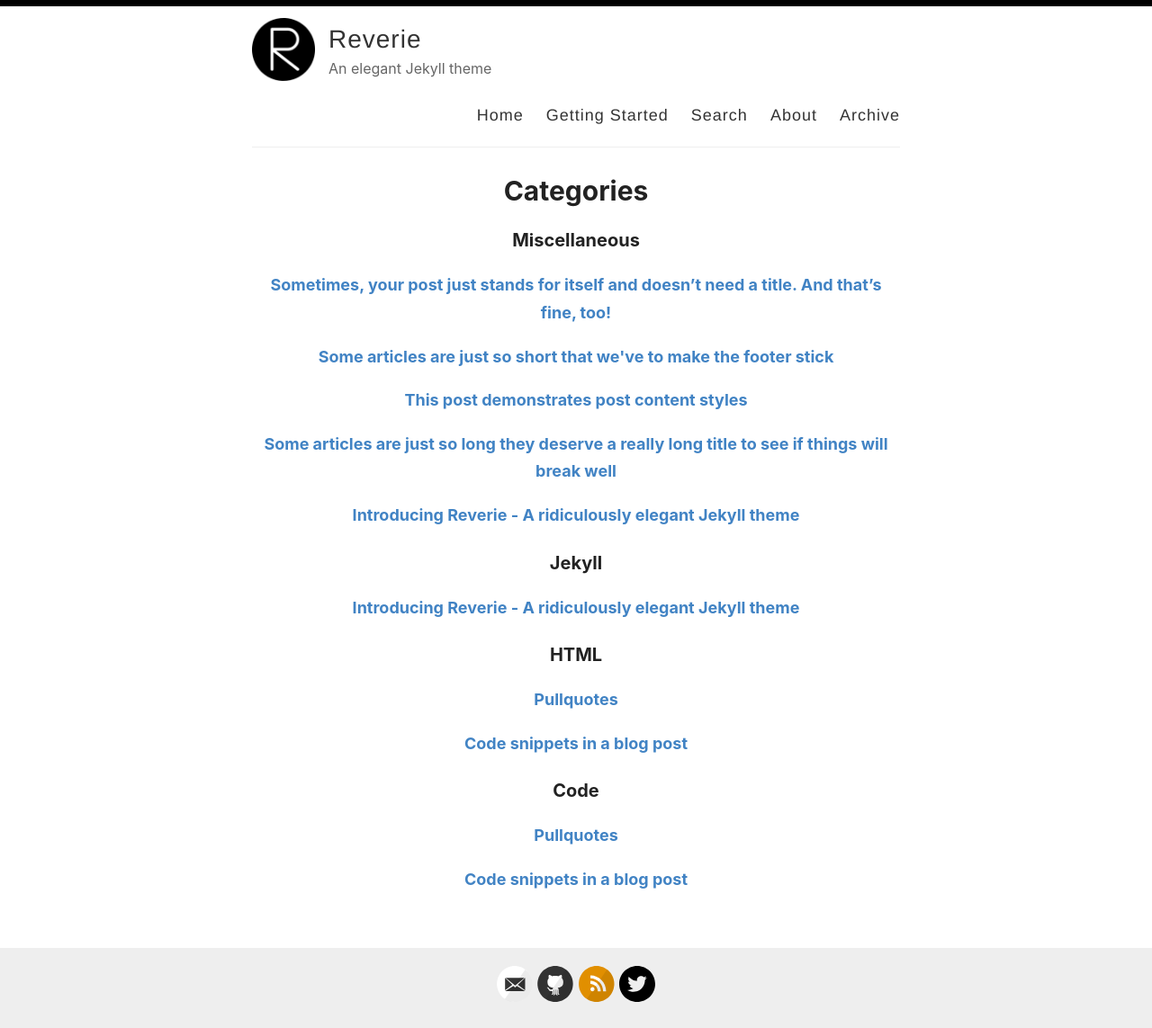
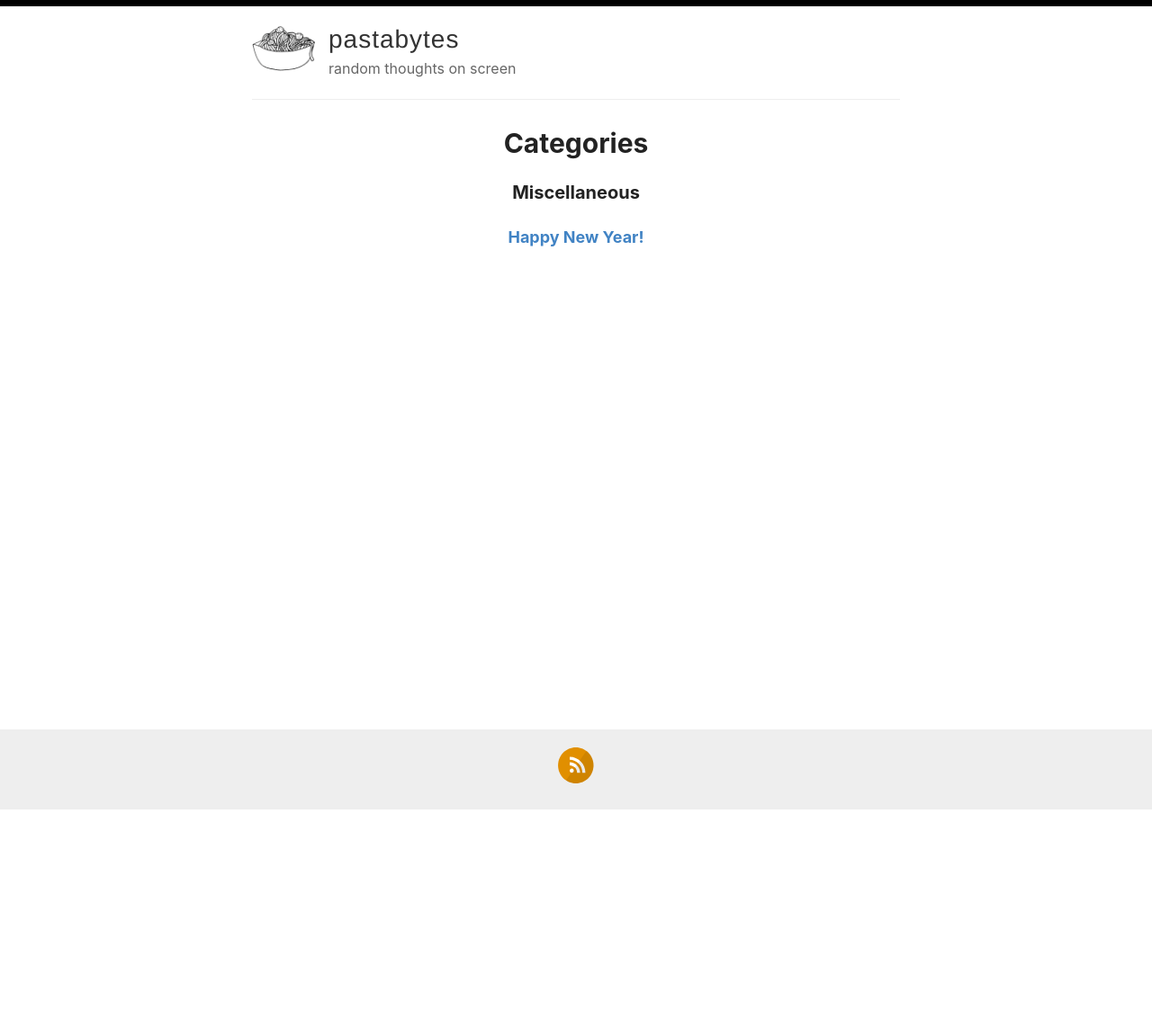
Before and after one commit to iliev-georgi/pastabytes, a Jekyll site: the page built from _pages/categories.md, in a window 1280 px wide. Shown: the whole page at 90% size. Built offline with Jekyll 4.4.1, drawn with Linux system fonts in a browser that asks for light colours; after the commit the page ends 901 px from its top, so only the background shows below that; some of the changed lines change nothing that is shown.

Commit message:
Initialize pastabytes

````diff
--- a/_config.yml
+++ b/_config.yml
@@ -3,16 +3,16 @@
 #
 
 # Name of your site (displayed in the header)
-name: Reverie
+name: pastabytes
 
 # Name of the author
-author: Amit Merchant
+author: Georgi Iliev
 
 # Short bio or description (displayed in the header)
-description: An elegant Jekyll theme
+description: random thoughts on screen
 
 # URL of your avatar or profile pic (you could use your GitHub profile pic)
-avatar: /images/reverie.png
+avatar: /images/pasta_mono_noback_resized_600px.png
 
 #
 # Flags below are optional
@@ -21,15 +21,15 @@ avatar: /images/reverie.png
 # Includes an icon in the footer for each username you enter
 footer-links:
   dribbble:
-  email: amit.d.merchant@gmail.com
+  email:
   facebook:
   flickr:
-  github: amitmerchant1990/reverie
+  github:
   instagram:
   linkedin:
   pinterest:
   rss: rss
-  twitter: amit_merchant
+  twitter:
   stackoverflow:
   youtube: # channel/<your_long_string> or user/<user-name>
   googleplus: # anything in your profile username that comes after plus.google.com/
@@ -41,21 +41,21 @@ footer-links:
 disqus:
 
 # Enter your Google Analytics web tracking code (e.g. UA-2110908-2) to activate tracking
-google_analytics: UA-43339302-11
+google_analytics:
 
 # For newer "GA4" analytics, use the following instead of the "UA" entry above
 #google_analytics_ga4: G-GABC1DEFG
 
 # Your website URL (e.g. http://amitmerchant1990.github.io or http://www.amitmerchant.com)
 # Used for Sitemap.xml and your RSS feed
-url: http://www.amitmerchant.com/reverie
-enforce_ssl: https://www.amitmerchant.com/reverie
+url: http://pastabytes.com
+enforce_ssl: https://pastabytes.com
 
 # If you're hosting your site at a Project repository on GitHub pages
 # (http://yourusername.github.io/repository-name)
 # and NOT your User repository (http://yourusername.github.io)
 # then add in the baseurl here, like this: "/repository-name"
-baseurl: "/reverie"
+baseurl: "/pastabytes"
 
 #
 # !! You don't need to change any of the configuration flags below !!
--- a/_layouts/default.html
+++ b/_layouts/default.html
@@ -10,7 +10,7 @@
     <link rel="canonical" href="{{ site.url }}{{ page.url }}" />
 
     <meta name="theme-color" content="#000000">
-    <link rel="icon" type="image/png" sizes="32x32" href="{{ site.baseurl }}/images/favicon-32x32.png">
+    <link rel="icon" type="image/x-icon" sizes="64x64" href="{{ site.baseurl }}/images/favicon-64x64.ico">
     {% include analytics_head.html %}
   </head>
 
@@ -28,11 +28,11 @@
             </div>
 
             <nav>
-              <a href="{{ site.baseurl }}/">Home</a>
-              <a href="{{ site.baseurl }}/getting-started">Getting Started</a>
-              <a href="{{ site.baseurl }}/search">Search</a>
-              <a href="{{ site.baseurl }}/about">About</a>
-              <a href="{{ site.baseurl }}/archive">Archive</a>
+              <!-- <a href="{{ site.baseurl }}/">Home</a> -->
+              <!-- <a href="{{ site.baseurl }}/getting-started">Getting Started</a> -->
+              <!-- <a href="{{ site.baseurl }}/search">Search</a> -->
+              <!-- <a href="{{ site.baseurl }}/about">About</a> -->
+              <!-- <a href="{{ site.baseurl }}/archive">Archive</a> -->
             </nav>
           </header>
         </div>
--- a/_posts/2019-02-13-introducing-reverie-jekyll-theme.md
+++ /dev/null
@@ -1,85 +0,0 @@
----
-layout: post
-title: Introducing Reverie - A ridiculously elegant Jekyll theme
-categories: [Miscellaneous, Jekyll]
----
-
-[Reverie](https://github.com/amitmerchant1990/reverie) is a [Jekyll](https://jekyllrb.com/)-powered theme which is simple and opinionated. It's actually a fork of [jekyll-now](https://github.com/barryclark/jekyll-now) with some additional features and personal touches which I've implemented to suit my needs for my blog.
-
-This is a plug-and-play Jekyll theme which you can use on GitHub Pages without even setting up a local environment.
-
-![](/images/reverie-demo.png)
-
-## Features overview
-
-- Command-line free fork-first workflow, using GitHub.com to create, customize and post to your blog
-- Fully responsive and mobile optimized base theme
-- Sass/Coffeescript support using Jekyll 2.0
-- Free hosting on your GitHub Pages user site
-- All the SEO goodies comes in-built
-- Markdown blogging
-- Syntax highlighting using Pygments
-    - [Dracula syntax theme](https://draculatheme.com/) included
-- Disqus commenting
-- Google Analytics integration
-- Fuzzy search across blog posts
-- Pagination of posts works out-of-the-box.
-- Categorize posts out-of-the box
-- RSS Feed
-- In-built sitemap
-
-<div style="text-align: center;">
- <script async type="text/javascript" src="//cdn.carbonads.com/carbon.js?serve=CE7D6KJY&placement=wwwamitmerchantcom" id="_carbonads_js"></script>
-</div>
-
-## Using Reverie on GitHub Pages
-
-### Step 1) Fork Reverie to your User Repository
-
-Fork [this repository](https://github.com/amitmerchant1990/reverie), then rename the repository to `yourgithubusername.github.io`.
-
-Alternatively, you can use [Use this template](https://github.com/amitmerchant1990/reverie/generate) button if you want to create a repository with a clean commit history which will use Reverie as a template.
-
-Your Jekyll blog will often be viewable immediately at <https://yourgithubusername.github.io> (if it's not, you can often force it to build by completing step 2)
-
-### Step 2) Customize and view your site
-
-Enter your site name, description, avatar and many other options by editing the `_config.yml` file. You can easily turn on Google Analytics tracking, Disqus commenting and social icons here.
-
-Making a change to `_config.yml` (or any file in your repository) will force GitHub Pages to rebuild your site with jekyll. Your rebuilt site will be viewable a few seconds later at <https://yourgithubusername.github.io> - if not, give it ten minutes as GitHub suggests and it'll appear soon.
-
-### Step 3) Publish your first blog post
-
-Create a new file called `/_posts/2019-2-13-Hello-World.md` to publish your first blog post. That's all you need to do to publish your first blog post! This [Markdown Cheatsheet](https://github.com/adam-p/markdown-here/wiki/Markdown-Cheatsheet) might come in handy while writing the posts.
-
-> You can add additional posts in the browser on GitHub.com too! Just hit the <kbd>Create new file</kbd> button in `/_posts/` to create new content. Just make sure to include the [front-matter](http://jekyllrb.com/docs/frontmatter/) block at the top of each new blog post and make sure the post's filename is in this format: year-month-day-title.md
-
-## Using Categories in Reverie
-
-You can categorize your content based on `categories` in Reverie. For this, you just need to add `categories` in front matter like below:
-
-For adding single category:
-
-```md
-categories: JavaScript
-```
-
-For adding multiple categories:
-
-```md
-categories: [PHP, Laravel]
-```
-
-The contegorized content can be shown over this URL: <https://yourgithubusername.github.io/categories/>
-
-## RSS
-
-The generated [RSS feed](https://en.wikipedia.org/wiki/RSS) of your blog can be found at <https://yourgithubusername.github.io/feed>. You can see the example RSS feed over [here](https://www.amitmerchant.com/reverie/feed).
-
-## Sitemap
-
-The generated sitemap of your blog can be found at <https://yourgithubusername.github.io/sitemap>. You can see the example sitemap feed over [here](https://www.amitmerchant.com/reverie/sitemap).
-
-## License
-
-MIT
--- a/_posts/2019-08-08-no-title-posts.md
+++ /dev/null
@@ -1,6 +0,0 @@
----
-layout: post
-title: ""
-categories: Miscellaneous
----
-Sometimes, your post just stands for itself and doesn't need a title. And that's fine, too!
--- a/_posts/2019-12-11-pullquotes.md
+++ /dev/null
@@ -1,14 +0,0 @@
----
-layout: post
-title:  Pullquotes
-categories: [HTML,Code]
-excerpt: In graphic design, a pull quote (also known as a lift-out pull quote) is a key phrase, quotation, or excerpt that has been pulled from an article and used as a page layout graphic element, serving to entice readers into the article or to highlight a key topic.
----
-
-In graphic design, a pull quote (also known as a lift-out pull quote) is a key phrase, quotation, or excerpt that has been pulled from an article and used as a page layout graphic element, serving to entice readers into the article or to highlight a key topic. {% include pullquote.html quote="It is typically placed in a larger or distinctive typeface and on the same page." %} Pull quotes are often used in magazine and newspaper articles, annual reports, and brochures, as well as on the web. They can add visual interest to text-heavy pages with few images or illustrations.
-
-Placement of a pull quote on a page may be defined in a publication's or website's style guide. Such a typographic device may or may not be aligned with a column on the page. Some designers, for example, choose not to align the quote. In that case, the quotation cuts into two or more columns, as in the example shown. Because the pull quote invites the reader to read about the highlighted material, the pull quote should appear before the text it cites and, generally, fairly close to it.
-
-Pull quotes need not be a verbatim copy of the text being quoted; depending on a publication's house style, pull quotes may be abbreviated for space or paraphrased for clarity, with or without indication.
-
-A disadvantage of pull quotes as a design element is that they can disrupt the reading process of readers invested in reading the text sequentially by drawing attention to ghost fragments out of context. At the other extreme, when pull quotes are used to break up what would otherwise be a formless wall of text, pull quote can serve as visual landmarks to help the reader maintain a sense of sequence and place.
--- a/_posts/2019-7-27-super-long-article.md
+++ /dev/null
@@ -1,11 +0,0 @@
----
-layout: post
-title: Some articles are just so long they deserve a really long title to see if things will break well
-categories: Miscellaneous
----
-
-Lorem ipsum dolor sit amet, consectetur adipiscing elit. Fusce bibendum neque eget nunc mattis eu sollicitudin enim tincidunt. Vestibulum lacus tortor, ultricies id dignissim ac, bibendum in velit. Proin convallis mi ac felis pharetra aliquam. Curabitur dignissim accumsan rutrum. In arcu magna, aliquet vel pretium et, molestie et arcu. Mauris lobortis nulla et felis ullamcorper bibendum. Phasellus et hendrerit mauris. Proin eget nibh a massa vestibulum pretium. Suspendisse eu nisl a ante aliquet bibendum quis a nunc. Praesent varius interdum vehicula. Aenean risus libero, placerat at vestibulum eget, ultricies eu enim. Praesent nulla tortor, malesuada adipiscing adipiscing sollicitudin, adipiscing eget est.
-
-Lorem ipsum dolor sit amet, consectetur adipiscing elit. Fusce bibendum neque eget nunc mattis eu sollicitudin enim tincidunt. Vestibulum lacus tortor, ultricies id dignissim ac, bibendum in velit. Proin convallis mi ac felis pharetra aliquam. Curabitur dignissim accumsan rutrum. In arcu magna, aliquet vel pretium et, molestie et arcu. Mauris lobortis nulla et felis ullamcorper bibendum. Phasellus et hendrerit mauris. Proin eget nibh a massa vestibulum pretium. Suspendisse eu nisl a ante aliquet bibendum quis a nunc. Praesent varius interdum vehicula. Aenean risus libero, placerat at vestibulum eget, ultricies eu enim. Praesent nulla tortor, malesuada adipiscing adipiscing sollicitudin, adipiscing eget est.
-
-Lorem ipsum dolor sit amet, consectetur adipiscing elit. Fusce bibendum neque eget nunc mattis eu sollicitudin enim tincidunt. Vestibulum lacus tortor, ultricies id dignissim ac, bibendum in velit. Proin convallis mi ac felis pharetra aliquam. Curabitur dignissim accumsan rutrum. In arcu magna, aliquet vel pretium et, molestie et arcu. Mauris lobortis nulla et felis ullamcorper bibendum. Phasellus et hendrerit mauris. Proin eget nibh a massa vestibulum pretium. Suspendisse eu nisl a ante aliquet bibendum quis a nunc. Praesent varius interdum vehicula. Aenean risus libero, placerat at vestibulum eget, ultricies eu enim. Praesent nulla tortor, malesuada adipiscing adipiscing sollicitudin, adipiscing eget est.
--- a/_posts/2019-7-27-this-post-demonstrates-post-content-styles.md
+++ /dev/null
@@ -1,95 +0,0 @@
----
-layout: post
-title: This post demonstrates post content styles
-categories: Miscellaneous
----
-
-Lorem ipsum dolor sit amet, consectetur adipiscing elit. Fusce bibendum neque eget nunc mattis eu sollicitudin enim tincidunt. Vestibulum lacus tortor, ultricies id dignissim ac, bibendum in velit. Praesent varius interdum vehicula. Aenean risus libero, placerat at vestibulum eget, ultricies eu enim. Praesent nulla tortor, malesuada adipiscing adipiscing sollicitudin, adipiscing eget est.
-
-## Some great heading (h2)
-
-Proin convallis mi ac felis pharetra aliquam. Curabitur dignissim accumsan rutrum. In arcu magna, aliquet vel pretium et, molestie et arcu.
-
-Mauris lobortis nulla et felis ullamcorper bibendum. Phasellus et hendrerit mauris. Proin eget nibh a massa vestibulum pretium. Suspendisse eu nisl a ante aliquet bibendum quis a nunc. Praesent varius interdum vehicula. Aenean risus libero, placerat at vestibulum eget, ultricies eu enim. Praesent nulla tortor, malesuada adipiscing adipiscing sollicitudin, adipiscing eget est.
-
-## Another great heading (h2)
-
-Lorem ipsum dolor sit amet, consectetur adipiscing elit. Fusce bibendum neque eget nunc mattis eu sollicitudin enim tincidunt. Vestibulum lacus tortor, ultricies id dignissim ac, bibendum in velit.
-
-### Some great subheading (h3)
-
-Proin convallis mi ac felis pharetra aliquam. Curabitur dignissim accumsan rutrum. In arcu magna, aliquet vel pretium et, molestie et arcu. Mauris lobortis nulla et felis ullamcorper bibendum.
-
-Phasellus et hendrerit mauris. Proin eget nibh a massa vestibulum pretium. Suspendisse eu nisl a ante aliquet bibendum quis a nunc.
-
-### Some great subheading (h3)
-
-Praesent varius interdum vehicula. Aenean risus libero, placerat at vestibulum eget, ultricies eu enim. Praesent nulla tortor, malesuada adipiscing adipiscing sollicitudin, adipiscing eget est.
-
-> This quote will change your life. It will reveal the secrets of the universe, and all the wonders of humanity. Don't misuse it.
-
-Lorem ipsum dolor sit amet, consectetur adipiscing elit. Fusce bibendum neque eget nunc mattis eu sollicitudin enim tincidunt.
-
-### Some great subheading (h3)
-
-Vestibulum lacus tortor, ultricies id dignissim ac, bibendum in velit. Proin convallis mi ac felis pharetra aliquam. Curabitur dignissim accumsan rutrum.
-
-```html
-<html>
-  <head>
-  </head>
-  <body>
-    <p>Hello, World!</p>
-  </body>
-</html>
-```
-
-
-In arcu magna, aliquet vel pretium et, molestie et arcu. Mauris lobortis nulla et felis ullamcorper bibendum. Phasellus et hendrerit mauris.
-
-#### You might want a sub-subheading (h4)
-
-In arcu magna, aliquet vel pretium et, molestie et arcu. Mauris lobortis nulla et felis ullamcorper bibendum. Phasellus et hendrerit mauris.
-
-In arcu magna, aliquet vel pretium et, molestie et arcu. Mauris lobortis nulla et felis ullamcorper bibendum. Phasellus et hendrerit mauris.
-
-#### But it's probably overkill (h4)
-
-In arcu magna, aliquet vel pretium et, molestie et arcu. Mauris lobortis nulla et felis ullamcorper bibendum. Phasellus et hendrerit mauris.
-
-### Oh hai, an unordered list!!
-
-In arcu magna, aliquet vel pretium et, molestie et arcu. Mauris lobortis nulla et felis ullamcorper bibendum. Phasellus et hendrerit mauris.
-
-- First item, yo
-- Second item, dawg
-- Third item, what what?!
-- Fourth item, fo sheezy my neezy
-
-### Oh hai, an ordered list!!
-
-In arcu magna, aliquet vel pretium et, molestie et arcu. Mauris lobortis nulla et felis ullamcorper bibendum. Phasellus et hendrerit mauris.
-
-1. First item, yo
-2. Second item, dawg
-3. Third item, what what?!
-4. Fourth item, fo sheezy my neezy
-
-
-
-## Headings are cool! (h2)
-
-Proin eget nibh a massa vestibulum pretium. Suspendisse eu nisl a ante aliquet bibendum quis a nunc. Praesent varius interdum vehicula. Aenean risus libero, placerat at vestibulum eget, ultricies eu enim. Praesent nulla tortor, malesuada adipiscing adipiscing sollicitudin, adipiscing eget est.
-
-Praesent nulla tortor, malesuada adipiscing adipiscing sollicitudin, adipiscing eget est.
-
-Proin eget nibh a massa vestibulum pretium. Suspendisse eu nisl a ante aliquet bibendum quis a nunc.
-
-### Tables
-
-|Title 1               | Title 2               | Title 3               | Title 4              |
-|--------------------- | --------------------- | --------------------- | ---------------------|
-|lorem                 | lorem ipsum           | lorem ipsum dolor     | lorem ipsum dolor sit|
-|lorem ipsum dolor sit | lorem ipsum dolor sit | lorem ipsum dolor sit | lorem ipsum dolor sit|
-|lorem ipsum dolor sit | lorem ipsum dolor sit | lorem ipsum dolor sit | lorem ipsum dolor sit|
-|lorem ipsum dolor sit | lorem ipsum dolor sit | lorem ipsum dolor sit | lorem ipsum dolor sit|
--- a/_posts/2019-7-28-super-short-article.md
+++ /dev/null
@@ -1,7 +0,0 @@
----
-layout: post
-title: Some articles are just so short that we've to make the footer stick
-categories: Miscellaneous
----
-
-Lorem ipsum dolor sit amet, consectetur adipisicing elit, sed do eiusmod tempor incididunt ut labore et dolore magna aliqua. Ut enim ad minim veniam, quis nostrud exercitation ullamco laboris nisi ut aliquip ex ea commodo consequat. Duis aute irure dolor in reprehenderit in voluptate velit esse cillum dolore eu fugiat nulla pariatur. Excepteur sint occaecat cupidatat non proident, sunt in culpa qui officia deserunt mollit anim id est laborum.
--- a/_posts/2019-8-12-code-snippets.md
+++ /dev/null
@@ -1,42 +0,0 @@
----
-layout: post
-title:  Code snippets in a blog post
-categories: [HTML,Code]
----
-
-This post demonstrate the use of code snippets in the theme. The code snippets are powered by [Pygments](http://pygments.org/) and the code theme that is been used in Reverie is called [Dracula](https://draculatheme.com/).
-
-This is a raw snippet:
-
-```
-hello world
-123
-This is a text snippet
-```
-
-This is a PHP snippet:
-
-```php
-<?php
-    echo 'Hello, World!';
-?>
-```
-
-This is a JavaScript snippet:
-
-```js
-const add = (a, b) => a + b
-const minus = (a, b) => a - b
-
-console.log(add(100,200))  // 300
-console.log(minus(100,200))  // -100
-```
-
-This is a Python snippet:
-
-```python
-def say_hello():
-    print("hello world!")
-
-say_hello()   // "hello world!"
-```
--- /dev/null
+++ b/_posts/2025-01-01-initial-post.md
@@ -0,0 +1,7 @@
+---
+layout: post
+title: Happy New Year!
+categories: [Miscellaneous]
+---
+
+Testing 1-2-3
````
Also changed, not shown: images/favicon-64x64.ico (added), images/pasta_mono_noback_resized.png (added), images/pasta_mono_noback_resized_600px.png (added).
